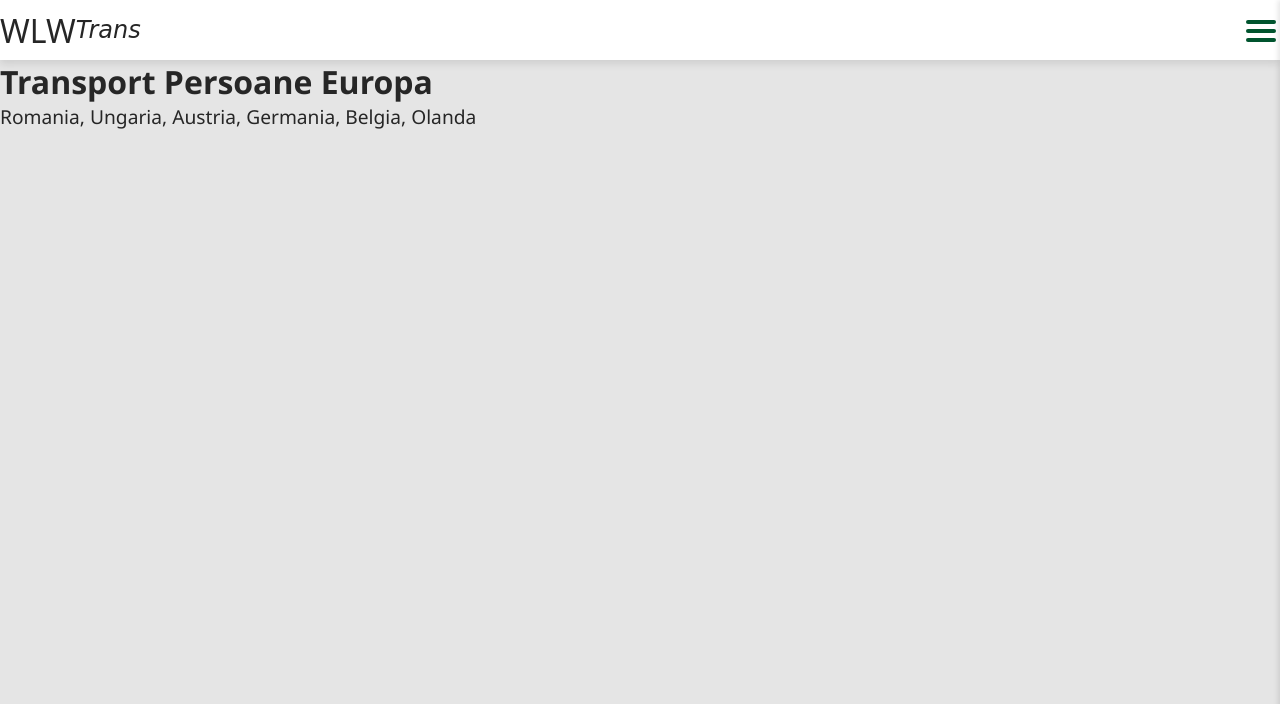
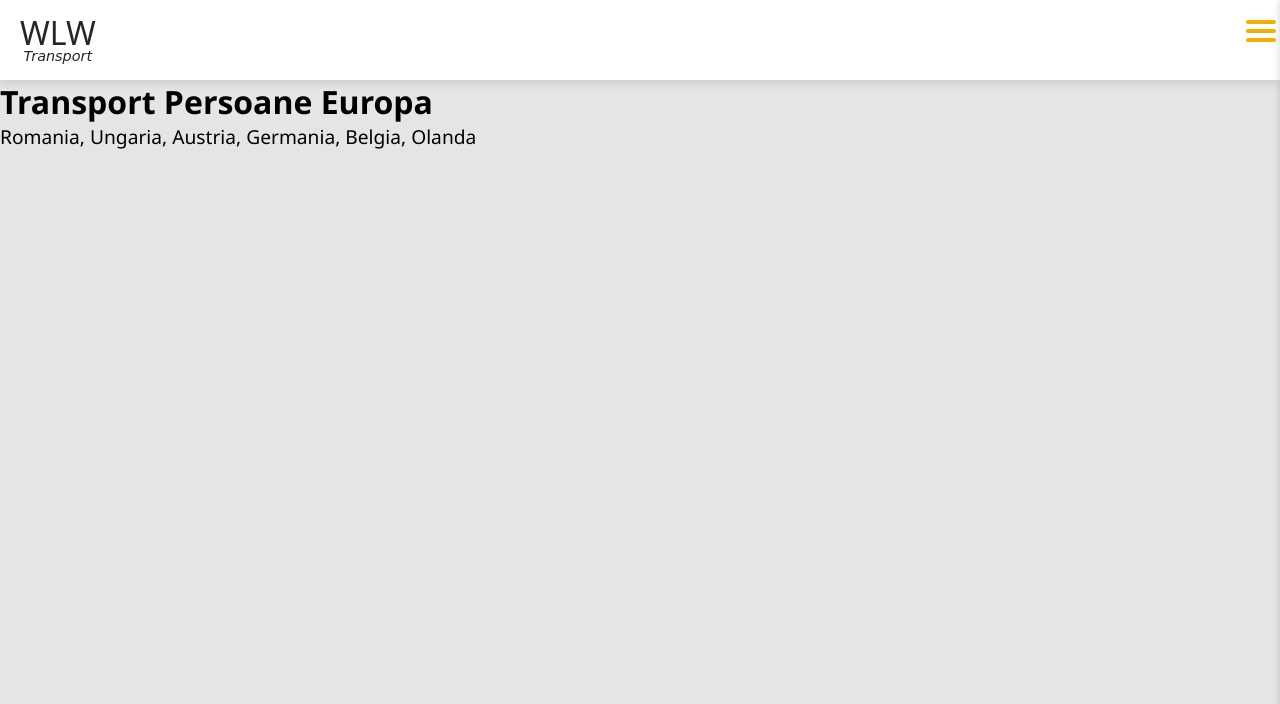
Before and after one commit to madalinglavan/transport-persoane.com, a plain HTML site: page index.html in a window 1280 px wide. Shown: the top 704 px of the page. Drawn offline with Linux system fonts and the light colour scheme; a web font is replaced by a local one.

Commit message:
Add files via upload

```diff
--- a/index.html
+++ b/index.html
@@ -28,8 +28,11 @@
         <div class="logo">
             <a href="index.html">
                 <h1>WLW</h1>
-                <h2>Trans</h2>
+                <h2>Transport</h2>
             </a>
+        </div>
+        <div class="motto">
+            <p>Calatoreste in Europa</p>
         </div>
         <div class="burger-menu" id="burger-menu">
             <span></span>
--- a/style.css
+++ b/style.css
@@ -1,7 +1,7 @@
 :root {
     --primary-color: #f7f7f7;  /* Negru */
     --secondary-color: #ffffff; /* Alb căpșună */
-    --accent-color: #00542e;    /* Roșu intens */
+    --accent-color: #f3ae01;    /* Roșu intens */
     --shadow-color: rgba(0, 0, 0, 0.1); /* Umbre subtile */
     --text-color: rgb(38, 38, 38);
 }
@@ -15,9 +15,6 @@ body {
     margin: 0;
     font-family: 'Segoe UI', Tahoma, Geneva, Verdana, sans-serif;
     background-color: var(--shadow-color);
-    color: var(--text-color);
-    max-width: 100%;
-    overflow-y: hidden;
 }
 
 header {
@@ -26,12 +23,11 @@ header {
     text-align: center;
     color: var(--secondary-color);
     box-shadow: 0 4px 8px var(--shadow-color);
-    height: 60px;
+    height: 80px;
     background-color: var(--secondary-color);
 }
 
-.logo,
-.logo a {
+.logo {
     display: flex;
     text-align: center;
     justify-items: center;
@@ -39,12 +35,22 @@ header {
     align-items: center;
     text-decoration: none;
 }
+.logo a{
+    text-align: center;
+    justify-items: center;
+    justify-content: center;
+    align-items: center;
+    line-height: 1;
+    text-decoration: none;
+    margin-left: 20px;
+}
 
 .logo h1 {
     color: var(--text-color);
     font-family: "Fascinate Inline", system-ui;
     font-weight: 400;
     font-style: normal;
+    font-size: 2rem;
 }
 
 .logo h2 {
@@ -52,6 +58,7 @@ header {
     font-family: "Pacifico", cursive;
     font-weight: 400;
     font-style: italic;
+    font-size: .9rem;
 }
 
 .title h1 {
@@ -193,7 +200,7 @@ nav.menu ul li.active .submenu-icon {
 /* Submeniu ascuns implicit */
 .submenu {
     display: none;
-    position: absolute;
+    position: relative;
     background-color: #444;
     list-style: none;
     padding: 0;
```
